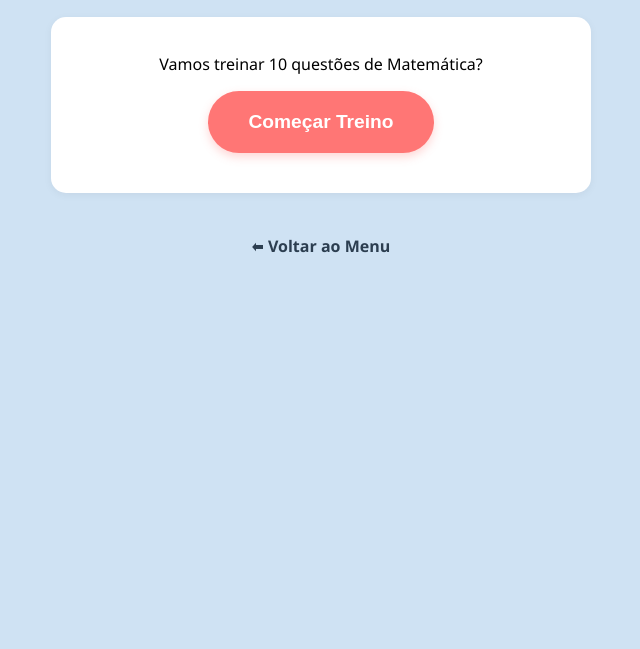
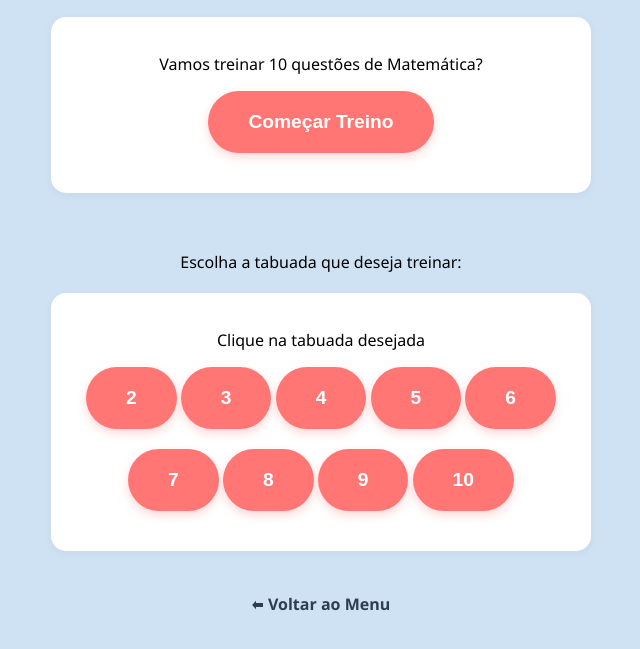
Before and after one commit to vabarros/estudo-facil, a plain HTML site: page materias/matematica.html in a window 1280 px wide. Shown: the part 131-780 px from the top of the page, without its empty margins (319-959 px from the left). Drawn offline with Linux system fonts and the light colour scheme.

Commit message:
alterando divisão matematica

```diff
--- a/materias/matematica.html
+++ b/materias/matematica.html
@@ -17,6 +17,24 @@
     </div>
 
     <br>
+    <p>Escolha a tabuada que deseja treinar:</p>
+
+    <div id="zona-pergunta">
+        <div class="card-pergunta">
+            <p>Clique na tabuada desejada</p>
+            <button class="missao" onclick="treinar('tabuada2')">2</button>
+            <button class="missao" onclick="treinar('tabuada3')">3</button>
+            <button class="missao" onclick="treinar('tabuada4')">4</button>
+            <button class="missao" onclick="treinar('tabuada5')">5</button>
+            <button class="missao" onclick="treinar('tabuada6')">6</button>
+            <button class="missao" onclick="treinar('tabuada7')">7</button>
+            <button class="missao" onclick="treinar('tabuada8')">8</button>
+            <button class="missao" onclick="treinar('tabuada9')">9</button>
+            <button class="missao" onclick="treinar('tabuada10')">10</button>
+        </div>
+    </div>
+
+    <br>
     <a href="../index.html" style="text-decoration: none; color: #2c3e50; font-weight: bold;">⬅ Voltar ao Menu</a>
 
     <script src="../js/exercicios.js"></script>
```
